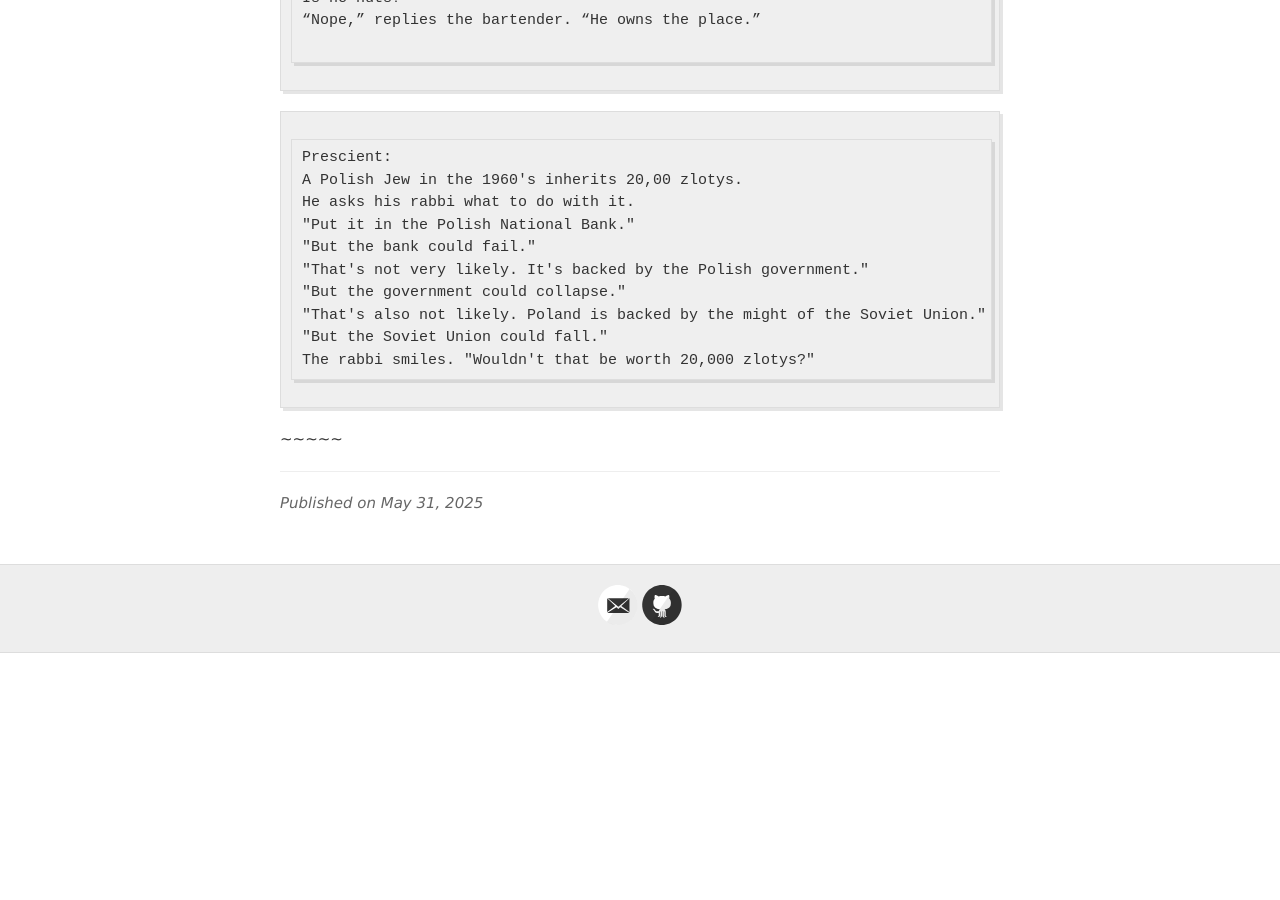
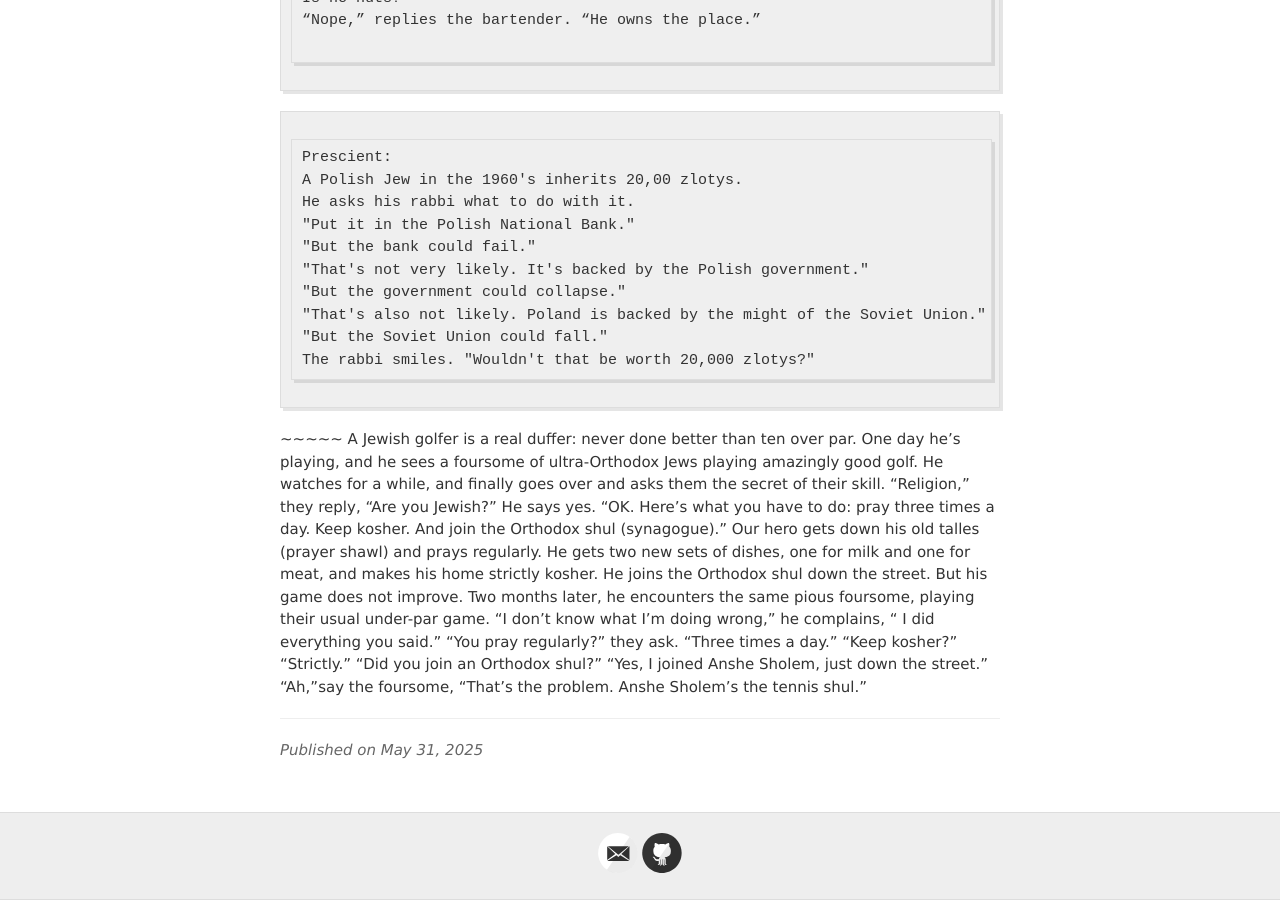
Before and after one commit to jvmallow/jvmallow.github.io, a Jekyll site: the page built from _posts/2025-05-31-Jewish_Humor.md, in a window 1280 px wide and 900 px high, scrolled down 27106 px. Built offline with Jekyll 4.4.1, drawn with Linux system fonts in a browser that asks for light colours; a script that is not in the unit is left out; before the commit the page ends 27759 px from its top, so only the background shows below that.

Commit message:
Update 2025-05-31-Jewish_Humor.md

```diff
--- a/_posts/2025-05-31-Jewish_Humor.md
+++ b/_posts/2025-05-31-Jewish_Humor.md
@@ -1090,3 +1090,26 @@ He asks his rabbi what to do with it.
 The rabbi smiles. "Wouldn't that be worth 20,000 zlotys?"
 ~~~~~
 ~~~~~
+A Jewish golfer is a real duffer: never done better than ten over par.
+One day he’s playing, and he sees a foursome of ultra-Orthodox Jews
+playing amazingly good golf. He watches for a while, and finally goes
+over and asks them the secret of their skill.
+“Religion,” they reply, “Are you Jewish?” He says yes.
+“OK. Here’s what you have to do: pray three times a day. Keep kosher.
+And join the Orthodox shul (synagogue).”
+Our hero gets down his old talles (prayer shawl) and prays regularly.
+He gets two new sets of dishes, one for milk and
+one for meat, and makes his home strictly kosher. He joins the
+Orthodox shul down the street. But his game does not improve.
+Two months later, he encounters the same pious foursome,
+playing their usual under-par game.
+“I don’t know what I’m doing wrong,” he complains, “
+I did everything you said.”
+“You pray regularly?” they ask.
+“Three times a day.”
+“Keep kosher?”
+“Strictly.”
+“Did you join an Orthodox shul?”
+“Yes, I joined Anshe Sholem, just down the street.”
+“Ah,”say the foursome, “That’s the problem.
+Anshe Sholem’s the tennis shul.”
```
